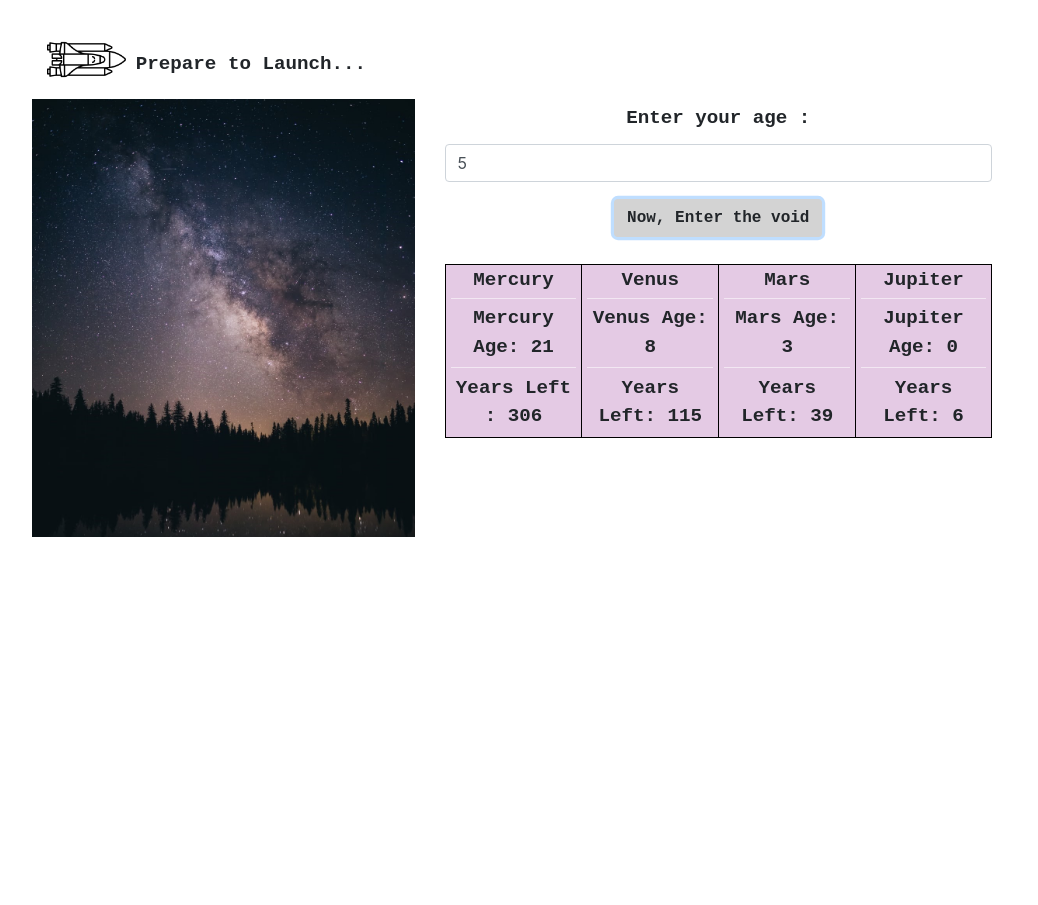
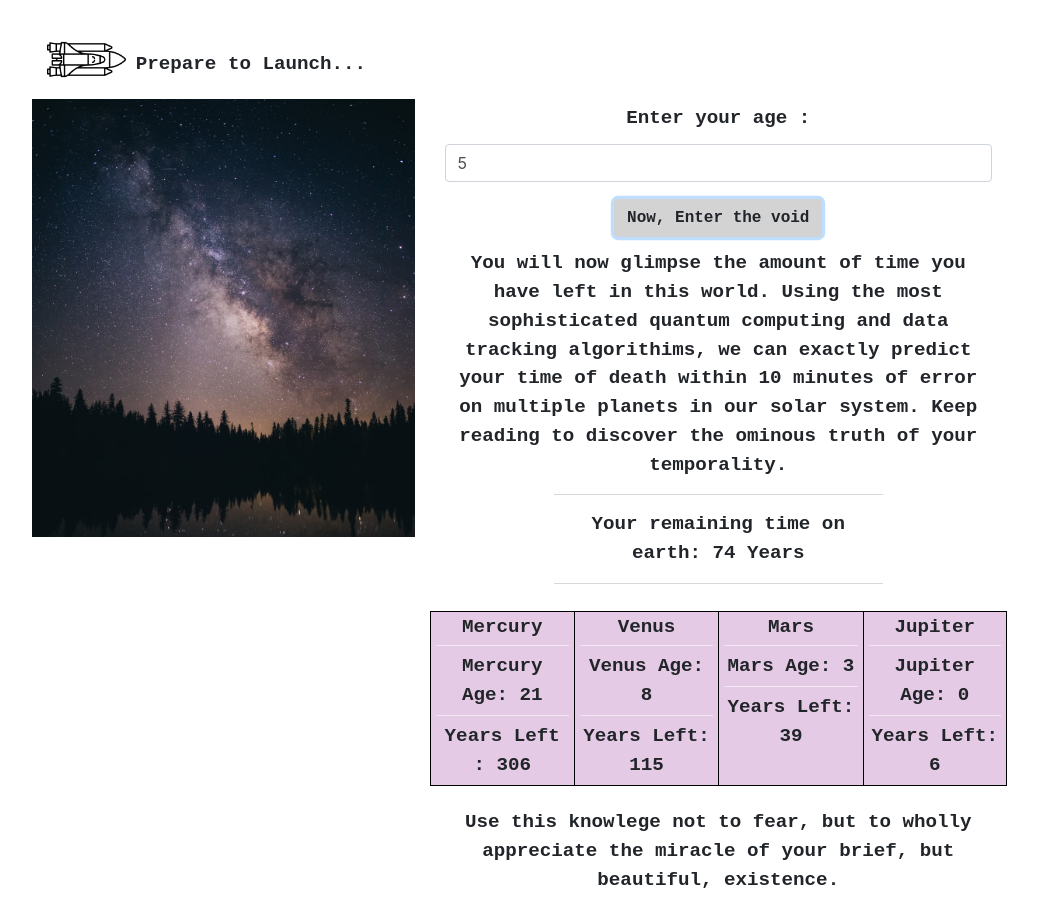
Before and after one commit to joey3001/testGhPages, a website built with webpack: page src/index.html in a window 1280 px wide. Both pictures are taken after typing "5" into the empty fields and a click on the button "Now, Enter the void". Shown: the whole page, without its empty margins (128-1166 px from the left). Before the commit the page ends 800 px from the top, so only its background shows below. Built offline with nearby package versions, Linux system fonts and the light colour scheme.

Commit message:
Add more custom stylings

```diff
--- a/src/css/styles.css
+++ b/src/css/styles.css
@@ -1,11 +1,11 @@
 .columnbox1 {
   width: 25%;
   height: auto;
-  float:left;
+  float: left;
   box-sizing: border-box;
   border: 1px solid black;
   border-right: none;
-  margin-top: 5%;
+  margin-top: 2%;
   box-sizing: border-box;
   background-color: rgb(228, 202, 228);
   display: none;
@@ -14,9 +14,10 @@
 .columnbox2 {
   width: 25%;
   height: auto;
-  float:left;
+  float: left;
+  box-sizing: border-box;
   border: 1px solid black;
-  margin-top: 5%;
+  margin-top: 2%;
   box-sizing: border-box;
   background-color: rgb(228, 202, 228);
   display: none;
@@ -83,3 +84,43 @@
   margin-bottom: 4%;
   padding-top: 4%
 }
+
+#explanation {
+  font-weight: bold;
+  font-size: 120%;
+  text-align: center;
+  font-family: monospace;
+  text-align: center;
+  margin: auto;
+  display: none;
+  margin-bottom: 2%;
+  margin-top: 2.3%;
+}
+
+#departingMessage {
+  font-weight: bold;
+  font-size: 120%;
+  text-align: center;
+  font-family: monospace;
+  text-align: center;
+  margin: auto;
+  display: none;
+  margin-bottom: 2%;
+  margin-top: 4%;
+}
+
+#earth {
+  font-weight: bold;
+  font-size: 120%;
+  text-align: center;
+  font-family: monospace;
+  text-align: center;
+  margin-top: 2.7%;
+  display: none;
+  border-top: 1px solid rgba(194, 181, 181, 0.55);
+  border-bottom: 1px solid rgba(194, 181, 181, 0.55);
+  margin-left: 20%;
+  margin-right: 20%;
+  padding-top:2.7%;
+  padding-bottom: 2.7%;
+}
--- a/src/index.html
+++ b/src/index.html
@@ -19,27 +19,32 @@
           <input id="number" class="form-control" type="number" required>
           <button class="btn">Now, Enter the void</button>
         </form>
-        <div class = "columnbox1">
-          <p class = "bold">Mercury</p>
+        <p id="explanation">You will now glimpse the amount of time  you have left in this world. Using the most sophisticated quantum computing and data tracking algorithims, we can exactly predict your time of death within 10 minutes of error on multiple planets in our solar system. Keep reading to discover the ominous truth of your temporality.
+        <p id="earth"></p>
+        <div class=row>
+          <div class="columnbox1">
+            <p class="bold">Mercury</p>
             <p id="mercury"></p>
             <p id="mercuryTimeLeft"></p>
           </div>
-        <div class = "columnbox1">
-          <p class = "bold">Venus</p>
+          <div class="columnbox1">
+            <p class="bold">Venus</p>
             <p id="venus"></p>
             <p id="venusTimeLeft"></p>
           </div>
-        <div class = "columnbox1">
-          <p class = "bold">Mars</p>
+          <div class="columnbox1">
+            <p class="bold">Mars</p>
             <p id="mars"></p>
             <p id="marsTimeLeft"></p>
           </div>
-        <div class = "columnbox2">
-          <p class = "bold">Jupiter</p>
+          <div class="columnbox2">
+            <p class="bold">Jupiter</p>
             <p id="jupiter"></p>
             <p id="jupiterTimeLeft"></p>
           </div>
         </div>
+        <p id="departingMessage">Use this knowlege not to fear, but to wholly appreciate the miracle of your brief, but beautiful, existence.</p>
+      </div>
     </div>
   </div>
 </body>
--- a/src/main.js
+++ b/src/main.js
@@ -16,6 +16,7 @@ $('#calculator').submit(function(event) {
   newAge.remainingVenusYears();
   newAge.remainingMarsYears();
   newAge.remainingJupiterYears();
+  $('#explanation').fadeIn("Slow");
   $('#mercury').text('Mercury Age: ' + newAge.mercuryAge.toFixed());
   $('#mercuryTimeLeft').text('Years Left : ' + newAge.remainingMercuryTime.toFixed());
   $('#mars').text('Mars Age: ' + newAge.marsAge.toFixed());
@@ -24,6 +25,8 @@ $('#calculator').submit(function(event) {
   $('#venusTimeLeft').text('Years Left: ' + newAge.remainingVenusTime.toFixed());
   $('#jupiter').text('Jupiter Age: ' + newAge.jupiterAge.toFixed());
   $('#jupiterTimeLeft').text('Years Left: ' + newAge.remainingJupiterTime.toFixed());
+  $('#earth').text('Your remaining time on earth: ' + newAge.remainingTime.toFixed() + ' Years').fadeIn("Slow");
   $('.columnbox1').fadeIn("slow");
   $('.columnbox2').fadeIn("slow");
+  $('#departingMessage').fadeIn("Slow");
 });
```
Lines whose indentation alone changed are shown as unchanged.
